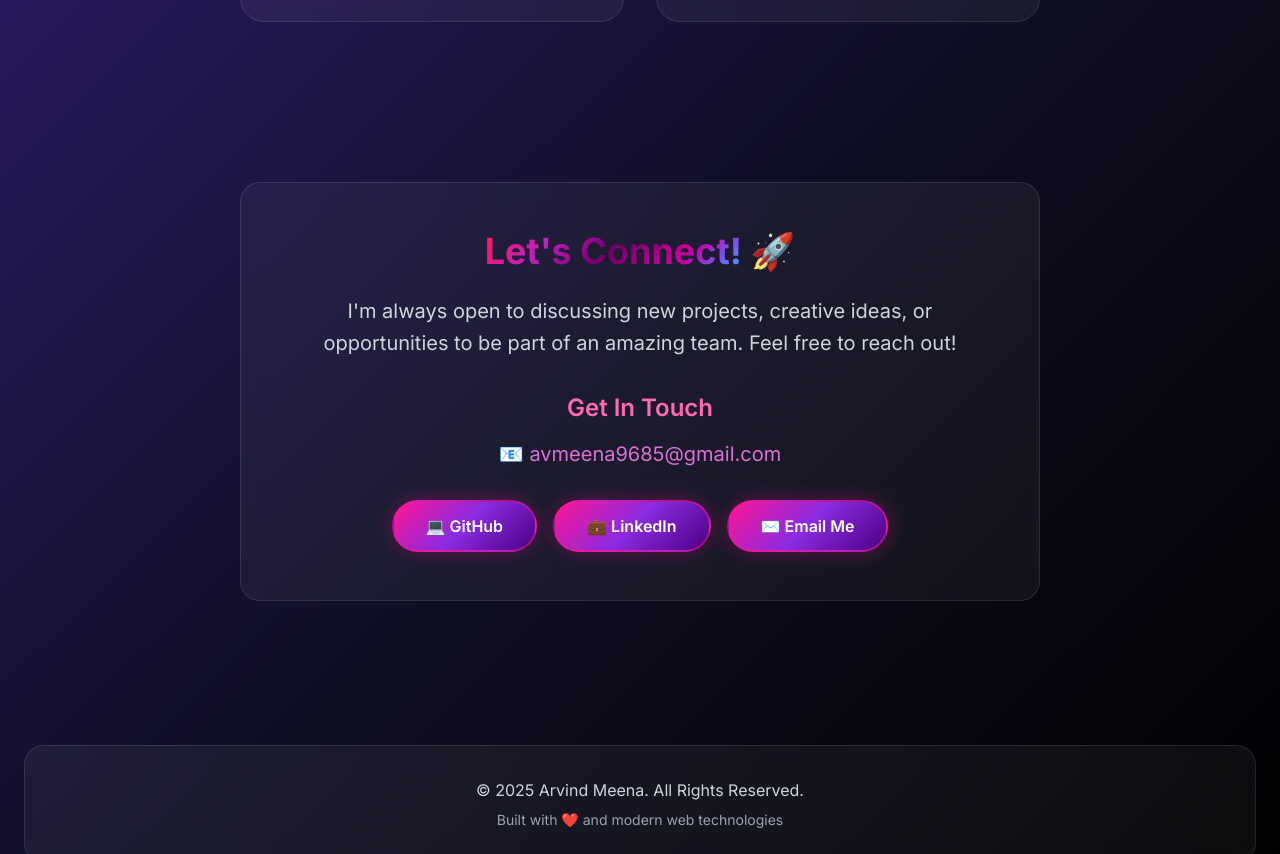
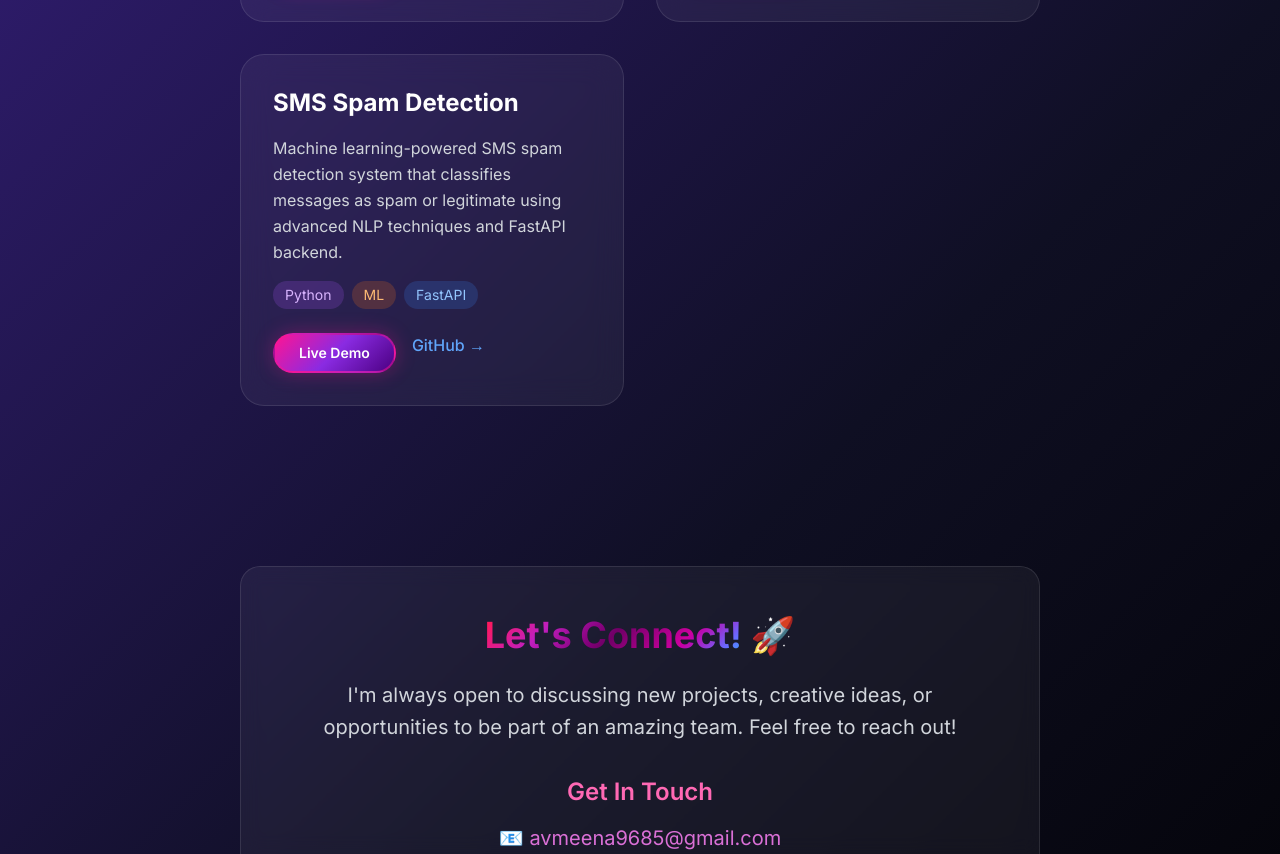
Before and after one commit to ARVINDMEENAA/arvindmeena.github.io, a plain HTML site: page index.html in a window 1280 px wide. Shown: the part 2652-3506 px from the top of the page. Drawn offline with nearby package versions, Linux system fonts and the light colour scheme.

Commit message:
Add SMS Spam Detection project card to index.html
Added a new project card for SMS Spam Detection with details and links.

```diff
--- a/index.html
+++ b/index.html
@@ -429,6 +429,24 @@
         </div>
       </div>
 
+      <!-- Project 5 -->
+      <div class="project-card p-8">
+        <h3 class="text-2xl font-bold text-white mb-4">SMS Spam Detection</h3>
+        <p class="text-gray-300 leading-relaxed mb-4">
+          Machine learning-powered SMS spam detection system that classifies messages as spam or legitimate
+          using advanced NLP techniques and FastAPI backend.
+        </p>
+        <div class="flex flex-wrap gap-2 mb-6">
+          <span class="px-3 py-1 bg-purple-500/20 text-purple-300 rounded-full text-sm">Python</span>
+          <span class="px-3 py-1 bg-orange-500/20 text-orange-300 rounded-full text-sm">ML</span>
+          <span class="px-3 py-1 bg-blue-500/20 text-blue-300 rounded-full text-sm">FastAPI</span>
+        </div>
+        <div class="flex gap-4">
+          <a href="https://arvind-meena.netlify.app/" target="_blank" class="btn-primary text-white px-6 py-2 text-sm">Live Demo</a>
+          <a href="https://github.com/ARVINDMEENAA/sms_spam_detection" target="_blank" class="text-blue-400 hover:text-blue-300 transition-colors font-medium">GitHub →</a>
+        </div>
+      </div>
+
     </div>
   </div>
 </section>
```
